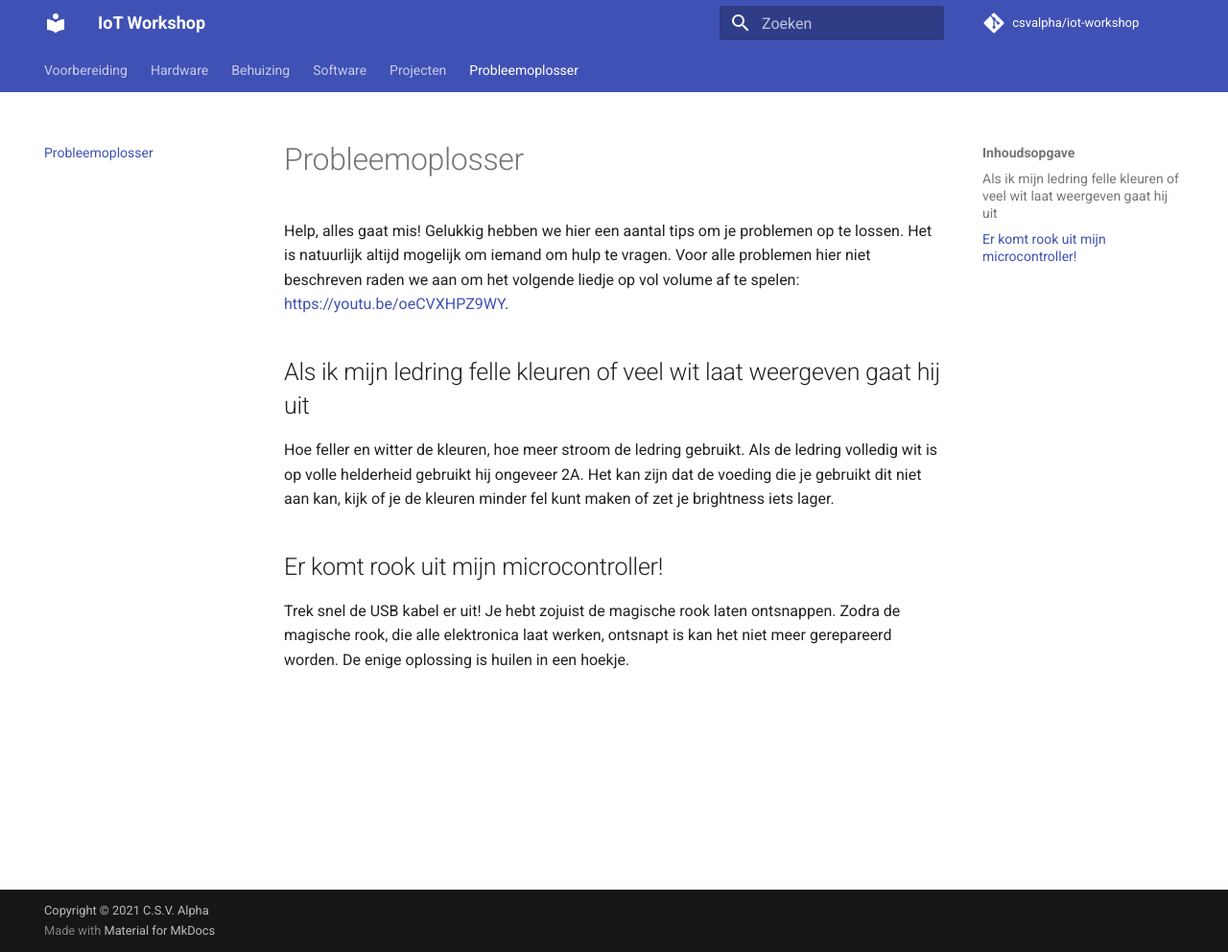
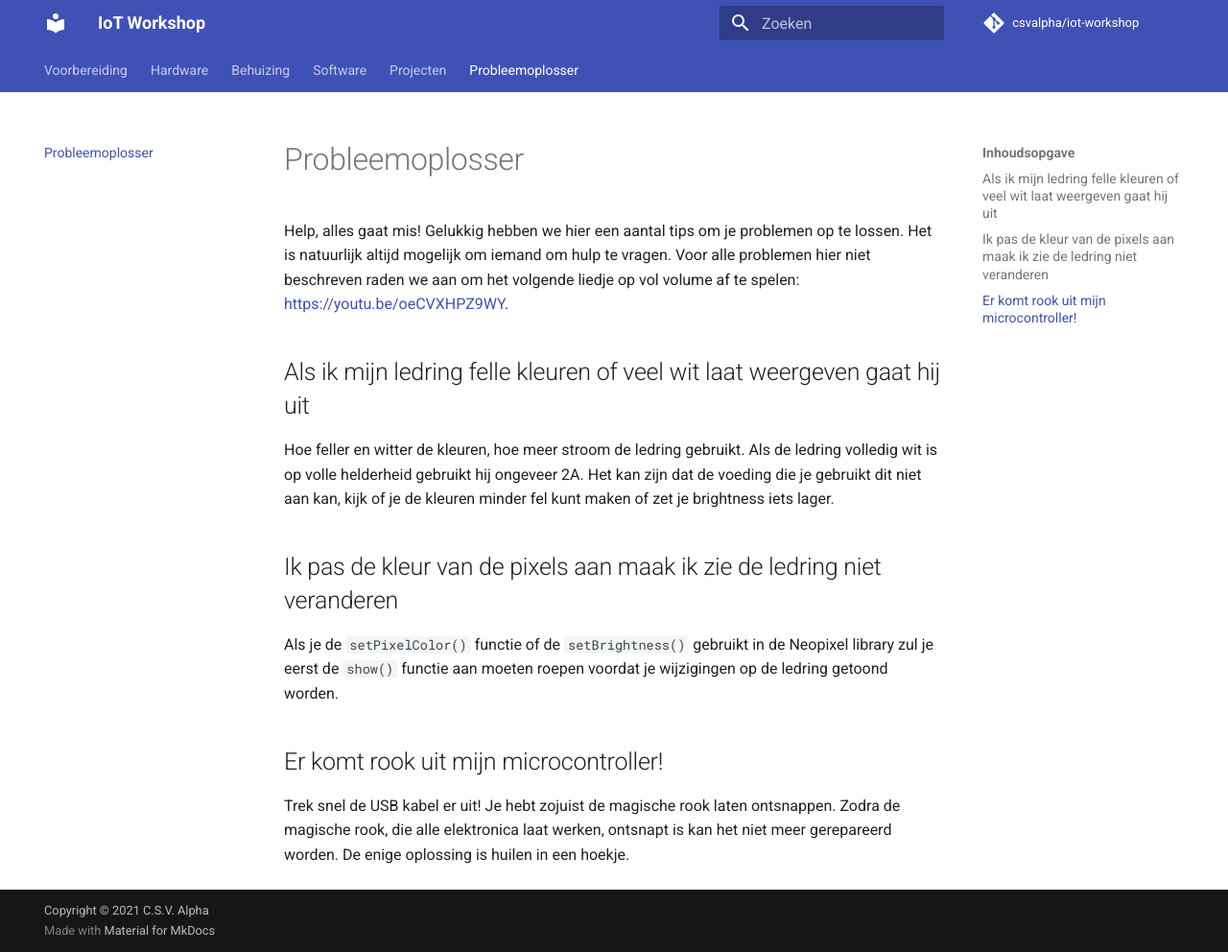
Before and after one commit to csvalpha/iot-workshop, an MkDocs documentation site: the page built from docs/probleemoplosser.md, in a window 1280 px wide and 992 px high. Shown: the whole window at 96% size. Built offline with MkDocs 1.6.1 and Material for MkDocs 9.7.7, drawn with Linux system fonts in a browser that asks for light colours; comment, search, counter and statistics services are not loaded.

Commit message:
Update probleemoplosser.md

```diff
--- a/docs/probleemoplosser.md
+++ b/docs/probleemoplosser.md
@@ -4,5 +4,8 @@ Help, alles gaat mis! Gelukkig hebben we hier een aantal tips om je problemen op
 ## Als ik mijn ledring felle kleuren of veel wit laat weergeven gaat hij uit
 Hoe feller en witter de kleuren, hoe meer stroom de ledring gebruikt. Als de ledring volledig wit is op volle helderheid gebruikt hij ongeveer 2A. Het kan zijn dat de voeding die je gebruikt dit niet aan kan, kijk of je de kleuren minder fel kunt maken of zet je brightness iets lager.
 
+## Ik pas de kleur van de pixels aan maak ik zie de ledring niet veranderen
+Als je de `setPixelColor()` functie of de `setBrightness()` gebruikt in de Neopixel library zul je eerst de `show()` functie aan moeten roepen voordat je wijzigingen op de ledring getoond worden.
+
 ## Er komt rook uit mijn microcontroller!
 Trek snel de USB kabel er uit! Je hebt zojuist de magische rook laten ontsnappen. Zodra de magische rook, die alle elektronica laat werken, ontsnapt is kan het niet meer gerepareerd worden. De enige oplossing is huilen in een hoekje.
```
